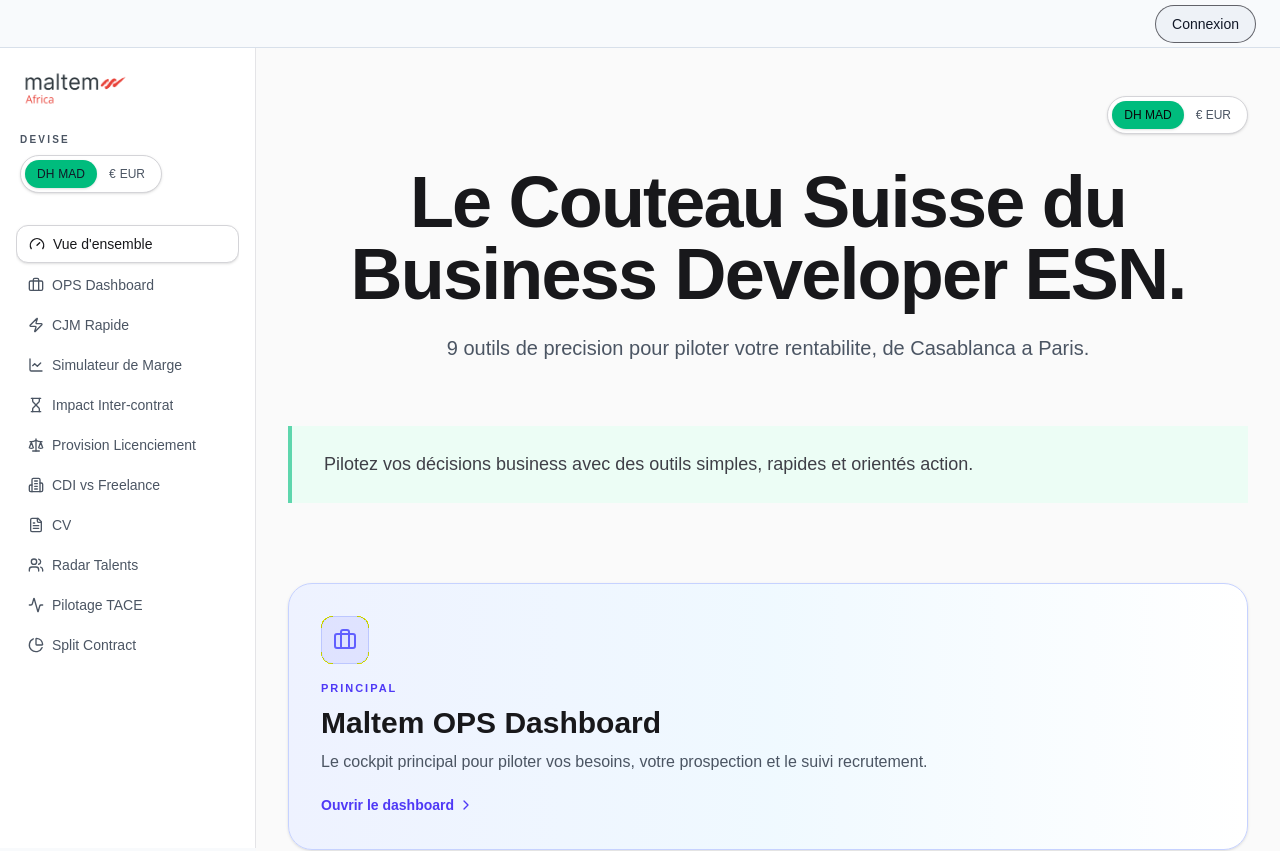
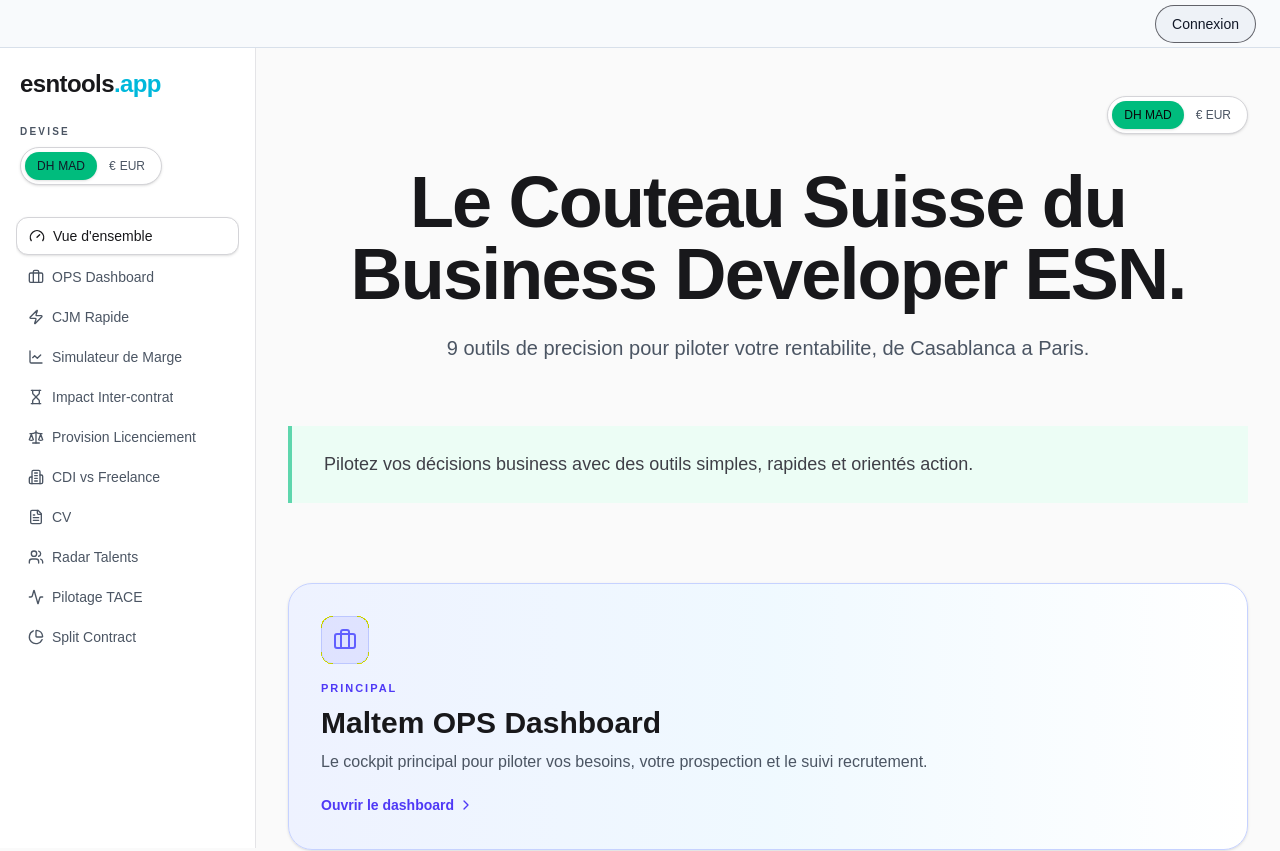
Before and after one commit to portogaga/esn-toolbox, a Next.js app in the folder frontend/: page / in a window 1280 px wide. Shown: the top 851 px of the page. Built offline with nearby package versions, Linux system fonts and the light colour scheme; no server answers.

Commit message:
personalitécadependduprofil

```diff
--- a/frontend/app/layout.tsx
+++ b/frontend/app/layout.tsx
@@ -43,7 +43,7 @@
           <ClerkProvider afterSignOutUrl="/">
             <AuthHeader />
             <CurrencyProvider>
-              <AppShell>{children}</AppShell>
+              <AppShell clerkEnabled>{children}</AppShell>
             </CurrencyProvider>
           </ClerkProvider>
         ) : (
--- a/frontend/components/AppShell.tsx
+++ b/frontend/components/AppShell.tsx
@@ -2,31 +2,48 @@
 
 import Link from "next/link";
 import { useState } from "react";
+import { useAuth } from "@clerk/nextjs";
 import { Menu } from "lucide-react";
 import { Footer } from "./Footer";
 import { Sidebar } from "./Sidebar";
 
-function TopBar({ onMenuClick }: { onMenuClick: () => void }) {
+function PublicBrand() {
   return (
-    <header className="flex h-14 shrink-0 items-center justify-between border-b border-zinc-800 bg-zinc-950 px-4 md:hidden">
+    <span className="text-base font-extrabold tracking-tight text-zinc-900">
+      esntools<span className="text-cyan-500">.app</span>
+    </span>
+  );
+}
 
-      {/* Nouveau design : Logo propre au lieu de esntools.app */}
+function TopBar({
+  onMenuClick,
+  showMaltemBrand,
+}: {
+  onMenuClick: () => void;
+  showMaltemBrand: boolean;
+}) {
+  return (
+    <header className="flex h-14 shrink-0 items-center justify-between border-b border-zinc-200 bg-white px-4 md:hidden">
       <Link
         href="/"
         className="flex items-center gap-2 transition-opacity hover:opacity-80"
       >
-        <img
-          src="/maltem-africa-logo.png"
-          alt="Maltem Africa"
-          className="h-8 w-auto object-contain"
-        />
+        {showMaltemBrand ? (
+          <img
+            src="/maltem-africa-logo.png"
+            alt="Maltem Africa"
+            className="h-8 w-auto object-contain"
+          />
+        ) : (
+          <PublicBrand />
+        )}
       </Link>
 
       {/* Menu Burger (inchangé) */}
       <button
         type="button"
         onClick={onMenuClick}
-        className="flex h-9 w-9 items-center justify-center rounded-lg text-zinc-400 transition hover:bg-zinc-800 hover:text-zinc-100"
+        className="flex h-9 w-9 items-center justify-center rounded-lg text-zinc-600 transition hover:bg-zinc-100 hover:text-zinc-900"
         aria-label="Ouvrir le menu"
       >
         <Menu className="h-5 w-5" />
@@ -35,15 +52,22 @@
   );
 }
 
-export function AppShell({ children }: { children: React.ReactNode }) {
+function ShellLayout({
+  children,
+  showMaltemBrand,
+}: {
+  children: React.ReactNode;
+  showMaltemBrand: boolean;
+}) {
   const [mobileMenuOpen, setMobileMenuOpen] = useState(false);
 
   return (
-    <div className="flex min-h-screen flex-col md:flex-row bg-zinc-950">
-      <TopBar onMenuClick={() => setMobileMenuOpen(true)} />
+    <div className="flex min-h-screen flex-col md:flex-row bg-zinc-50">
+      <TopBar onMenuClick={() => setMobileMenuOpen(true)} showMaltemBrand={showMaltemBrand} />
       <Sidebar
         mobileOpen={mobileMenuOpen}
         onClose={() => setMobileMenuOpen(false)}
+        showMaltemBrand={showMaltemBrand}
       />
       <div className="flex min-w-0 flex-1 flex-col">
         <main className="min-w-0 flex-1 overflow-y-auto">{children}</main>
@@ -52,3 +76,19 @@
     </div>
   );
 }
+
+function ClerkAwareShell({ children }: { children: React.ReactNode }) {
+  const { isLoaded, isSignedIn } = useAuth();
+  return <ShellLayout showMaltemBrand={isLoaded && isSignedIn} children={children} />;
+}
+
+export function AppShell({
+  children,
+  clerkEnabled = false,
+}: {
+  children: React.ReactNode;
+  clerkEnabled?: boolean;
+}) {
+  if (!clerkEnabled) return <ShellLayout showMaltemBrand={false}>{children}</ShellLayout>;
+  return <ClerkAwareShell>{children}</ClerkAwareShell>;
+}
--- a/frontend/components/Sidebar.tsx
+++ b/frontend/components/Sidebar.tsx
@@ -35,9 +35,10 @@
 type SidebarProps = {
   mobileOpen?: boolean;
   onClose?: () => void;
+  showMaltemBrand?: boolean;
 };
 
-export function Sidebar({ mobileOpen = false, onClose }: SidebarProps) {
+export function Sidebar({ mobileOpen = false, onClose, showMaltemBrand = false }: SidebarProps) {
   const pathname = usePathname();
   const { currency, setCurrency } = useCurrency();
 
@@ -59,15 +60,18 @@
   const sidebarContent = (
     <>
       <div className="mb-6 flex items-center justify-between gap-2 px-1">
-        <Link
-          href="/"
-          className="cursor-pointer transition-opacity hover:opacity-80"
-        >
-          <img
-            src="/maltem-africa-logo.png"
-            alt="Maltem Africa"
-            className="h-10 w-auto object-contain"
-          />
+        <Link href="/" className="cursor-pointer transition-opacity hover:opacity-80">
+          {showMaltemBrand ? (
+            <img
+              src="/maltem-africa-logo.png"
+              alt="Maltem Africa"
+              className="h-10 w-auto object-contain"
+            />
+          ) : (
+            <span className="text-2xl font-extrabold tracking-tight text-zinc-900">
+              esntools<span className="text-cyan-500">.app</span>
+            </span>
+          )}
         </Link>
         {onClose && (
           <button
```
